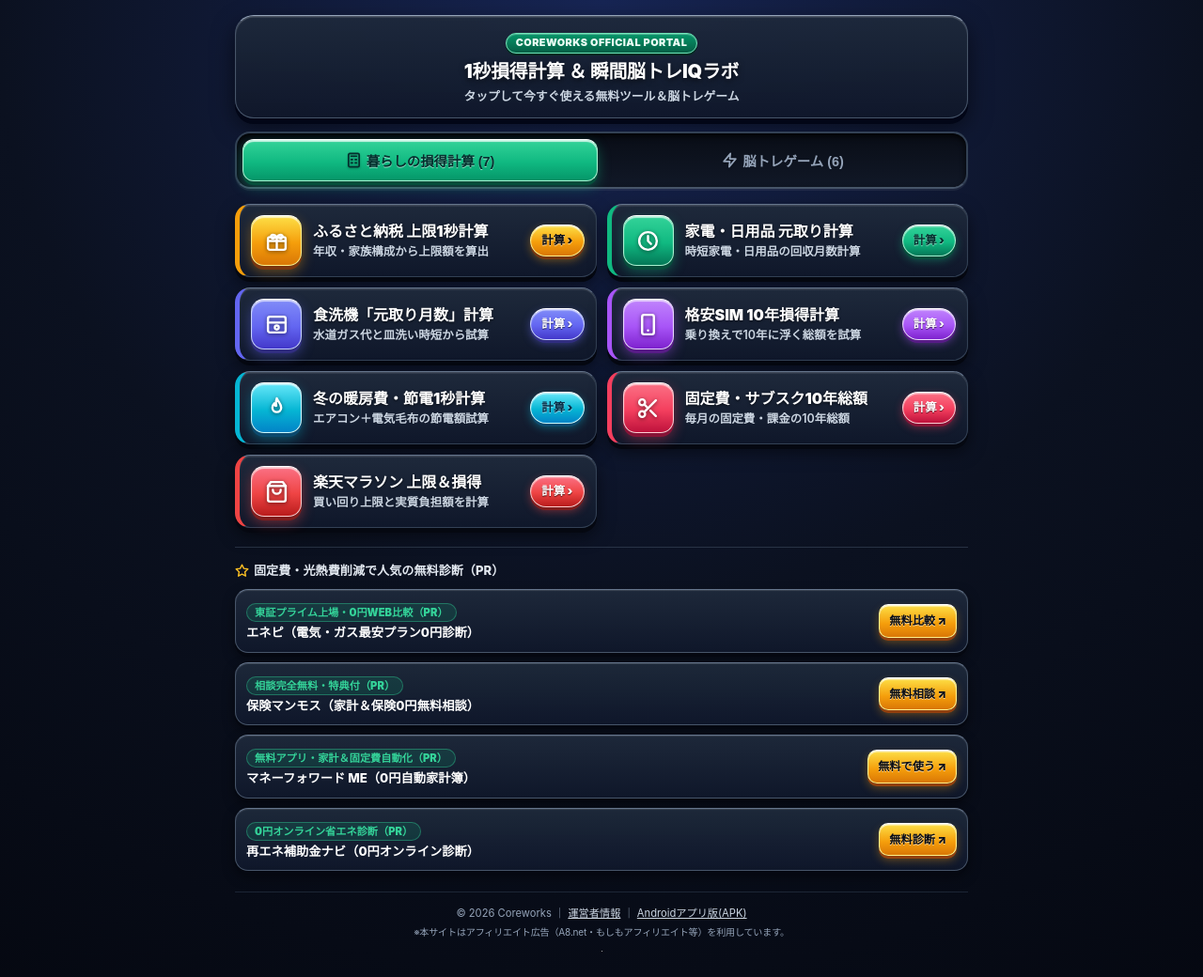
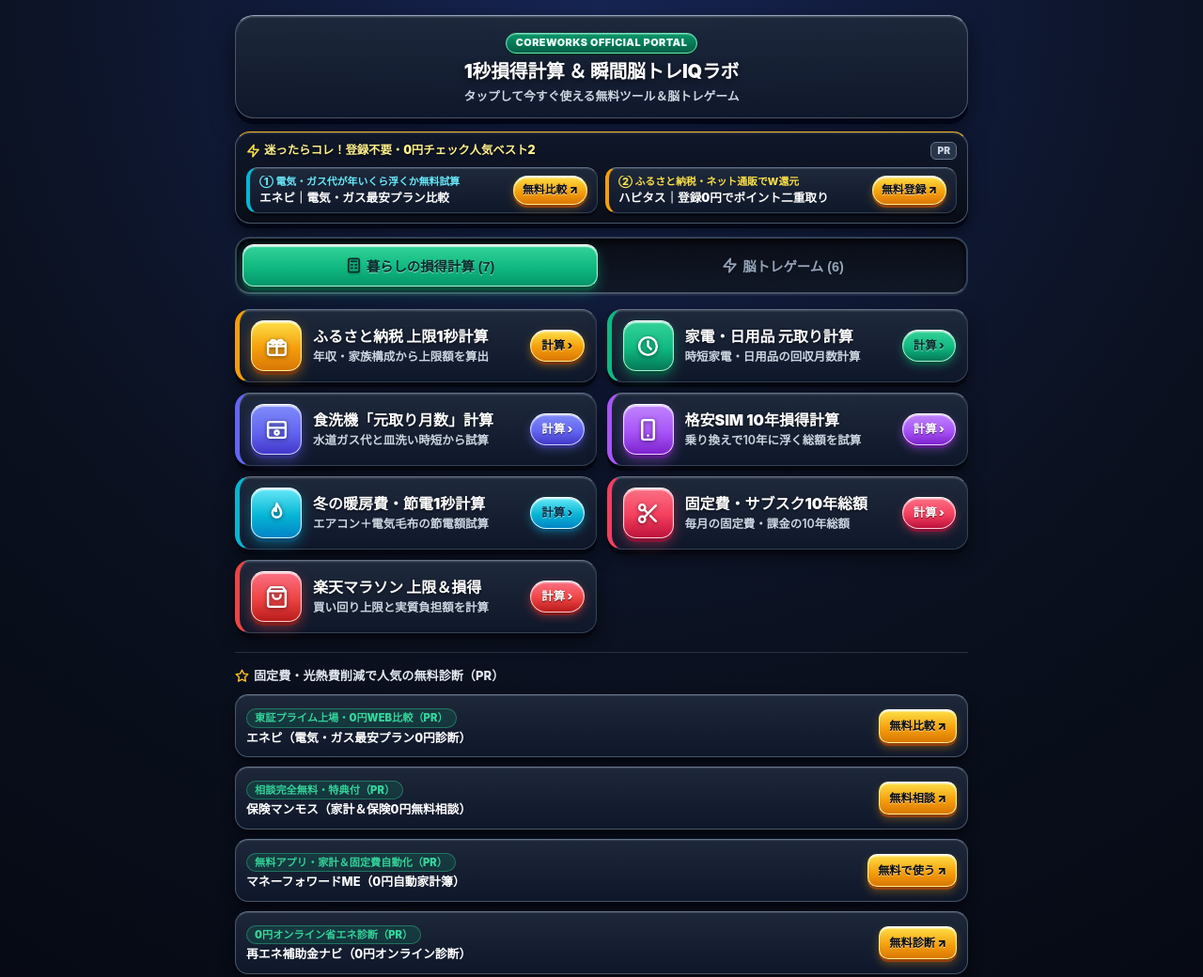
Before and after one commit to coreworksofficial-hash/coreworks-portal, a plain HTML site: page index.html in a window 1280 px wide. Shown: the top 1040 px of the page at 94% size. Drawn offline with Linux system fonts and the light colour scheme.

Commit message:
Deploy 2026-11-08T18:08:42.184Z

```diff
--- a/index.html
+++ b/index.html
@@ -115,6 +115,77 @@
         inset 0 2px 1px rgba(255, 255, 255, 0.55);
     }
     .tab-btn:active { transform: translateY(2px); }
+
+    /* 2.5 ファーストビュー特設：0円チェック人気ベスト2（3D立体ダークカード） */
+    .fv-best-box {
+      background: linear-gradient(180deg, rgba(15, 23, 42, 0.96) 0%, rgba(9, 13, 22, 0.98) 100%);
+      border: 1.5px solid #475569;
+      border-top-color: #fbbf24;
+      border-radius: 16px;
+      padding: 10px 11px;
+      margin-bottom: 14px;
+      box-shadow:
+        0 5px 0 #020617,
+        0 8px 18px rgba(0, 0, 0, 0.55),
+        inset 0 1.5px 1px rgba(255, 255, 255, 0.14);
+    }
+    .fv-best-head {
+      display: flex; align-items: center; justify-content: space-between;
+      margin-bottom: 8px;
+    }
+    .fv-best-title {
+      font-size: 0.78rem; font-weight: 900; color: #fef08a;
+      display: flex; align-items: center; gap: 4px;
+      letter-spacing: -0.01em; white-space: nowrap;
+      text-shadow: 0 1px 2px rgba(0, 0, 0, 0.7);
+    }
+    .fv-pr-pill {
+      font-size: 0.64rem; font-weight: 900; color: #cbd5e1;
+      background: rgba(51, 65, 85, 0.75); border: 1px solid #64748b;
+      padding: 1px 6px; border-radius: 6px; white-space: nowrap;
+    }
+    .fv-best-list {
+      display: grid; grid-template-columns: 1fr; gap: 8px;
+    }
+    @media (min-width: 720px) {
+      .fv-best-list { grid-template-columns: repeat(2, 1fr); }
+    }
+    .fv-best-item {
+      display: flex; align-items: center; justify-content: space-between; gap: 8px;
+      background: linear-gradient(180deg, #1e293b 0%, #0f172a 100%);
+      border: 1.5px solid #334155; border-top-color: #64748b;
+      border-left: 4px solid #f59e0b;
+      border-radius: 12px; padding: 8px 10px;
+      text-decoration: none; color: inherit; min-width: 0;
+      box-shadow: 0 3px 0 #050811, inset 0 1px 1px rgba(255, 255, 255, 0.12);
+      transition: transform 0.08s ease, box-shadow 0.08s ease;
+    }
+    .fv-best-item.fv-cyan { border-left-color: #06b6d4; }
+    .fv-best-item:active {
+      transform: translateY(2px);
+      box-shadow: 0 1px 0 #050811;
+    }
+    .fv-best-info { min-width: 0; flex: 1; }
+    .fv-best-sub {
+      font-size: 0.68rem; font-weight: 800; color: #67e8f9;
+      line-height: 1.25; margin-bottom: 2px;
+      white-space: nowrap; overflow: hidden; text-overflow: ellipsis;
+    }
+    .fv-best-item.fv-amber .fv-best-sub { color: #fde047; }
+    .fv-best-name {
+      font-size: 0.79rem; font-weight: 900; color: #ffffff;
+      line-height: 1.25;
+      white-space: nowrap; overflow: hidden; text-overflow: ellipsis;
+    }
+    .fv-best-cta {
+      flex-shrink: 0;
+      background: linear-gradient(180deg, #fde047 0%, #f59e0b 58%, #d97706 100%);
+      border: 1.5px solid #fef08a; border-top-color: #ffffff;
+      color: #090d16; font-size: 0.74rem; font-weight: 900;
+      padding: 6px 9px; border-radius: 999px; white-space: nowrap;
+      text-shadow: 0 1px 0 rgba(255, 255, 255, 0.65);
+      box-shadow: 0 3px 0 #92400e, 0 4px 8px rgba(245, 158, 11, 0.32), inset 0 1.5px 1px rgba(255, 255, 255, 0.8);
+    }
 
     /* 3. 3Dタクタイル・カードリスト（全カード個別テーマカラー対応） */
     .tab-pane { display: none; }
@@ -277,7 +348,7 @@
       padding: 1px 8px; border-radius: 999px; margin-bottom: 3px;
     }
     .pr-name {
-      font-size: 0.83rem; font-weight: 800; color: #ffffff;
+      font-size: 0.80rem; font-weight: 800; color: #ffffff;
       line-height: 1.3; white-space: nowrap; overflow: hidden; text-overflow: ellipsis;
     }
     .pr-btn {
@@ -306,6 +377,32 @@
       <div class="hero-badge">COREWORKS OFFICIAL PORTAL</div>
       <h1>1秒損得計算 ＆ 瞬間脳トレIQラボ</h1>
       <p>タップして今すぐ使える無料ツール＆脳トレゲーム</p>
+    </div>
+
+    <div class="fv-best-box" aria-label="登録不要・0円チェック人気ベスト2">
+      <div class="fv-best-head">
+        <div class="fv-best-title">
+          <svg width="15" height="15" viewBox="0 0 24 24" fill="none" stroke="#fde047" stroke-width="2.5" stroke-linecap="round" stroke-linejoin="round"><polygon points="13 2 3 14 12 14 11 22 21 10 12 10 13 2"/></svg>
+          迷ったらコレ！登録不要・0円チェック人気ベスト2
+        </div>
+        <span class="fv-pr-pill">PR</span>
+      </div>
+      <div class="fv-best-list">
+        <a href="https://px.a8.net/svt/ejp?a8mat=4BGFJD+BOXHGY+2W92+1NJK7M" target="_blank" rel="nofollow sponsored noopener" class="fv-best-item fv-cyan">
+          <div class="fv-best-info">
+            <div class="fv-best-sub">① 電気・ガス代が年いくら浮くか無料試算</div>
+            <div class="fv-best-name">エネピ｜電気・ガス最安プラン比較</div>
+          </div>
+          <span class="fv-best-cta">無料比較 ↗</span>
+        </a>
+        <a href="https://px.a8.net/svt/ejp?a8mat=4BGFJD+C6720I+1LP8+BWVTE" target="_blank" rel="nofollow sponsored noopener" class="fv-best-item fv-amber">
+          <div class="fv-best-info">
+            <div class="fv-best-sub">② ふるさと納税・ネット通販でW還元</div>
+            <div class="fv-best-name">ハピタス｜登録0円でポイント二重取り</div>
+          </div>
+          <span class="fv-best-cta">無料登録 ↗</span>
+        </a>
+      </div>
     </div>
 
     <div class="tab-bar" role="tablist">
@@ -395,7 +492,7 @@
           <div class="pr-row">
             <div class="pr-info">
               <div class="pr-tag-pill">無料アプリ・家計＆固定費自動化（PR）</div>
-              <div class="pr-name">マネーフォワード ME（0円自動家計簿）</div>
+              <div class="pr-name">マネーフォワードME（0円自動家計簿）</div>
             </div>
             <a href="https://af.moshimo.com/af/c/click?a_id=5880342&p_id=5568&pc_id=15316&pl_id=71981" target="_blank" rel="nofollow sponsored noopener" class="pr-btn">無料で使う ↗</a>
           </div>
@@ -493,7 +590,7 @@
           <div class="pr-row">
             <div class="pr-info">
               <div class="pr-tag-pill">無料アプリ・家計＆固定費自動化（PR）</div>
-              <div class="pr-name">マネーフォワード ME（0円自動家計簿）</div>
+              <div class="pr-name">マネーフォワードME（0円自動家計簿）</div>
             </div>
             <a href="https://af.moshimo.com/af/c/click?a_id=5880342&p_id=5568&pc_id=15316&pl_id=71981" target="_blank" rel="nofollow sponsored noopener" class="pr-btn">無料で使う ↗</a>
           </div>
```
